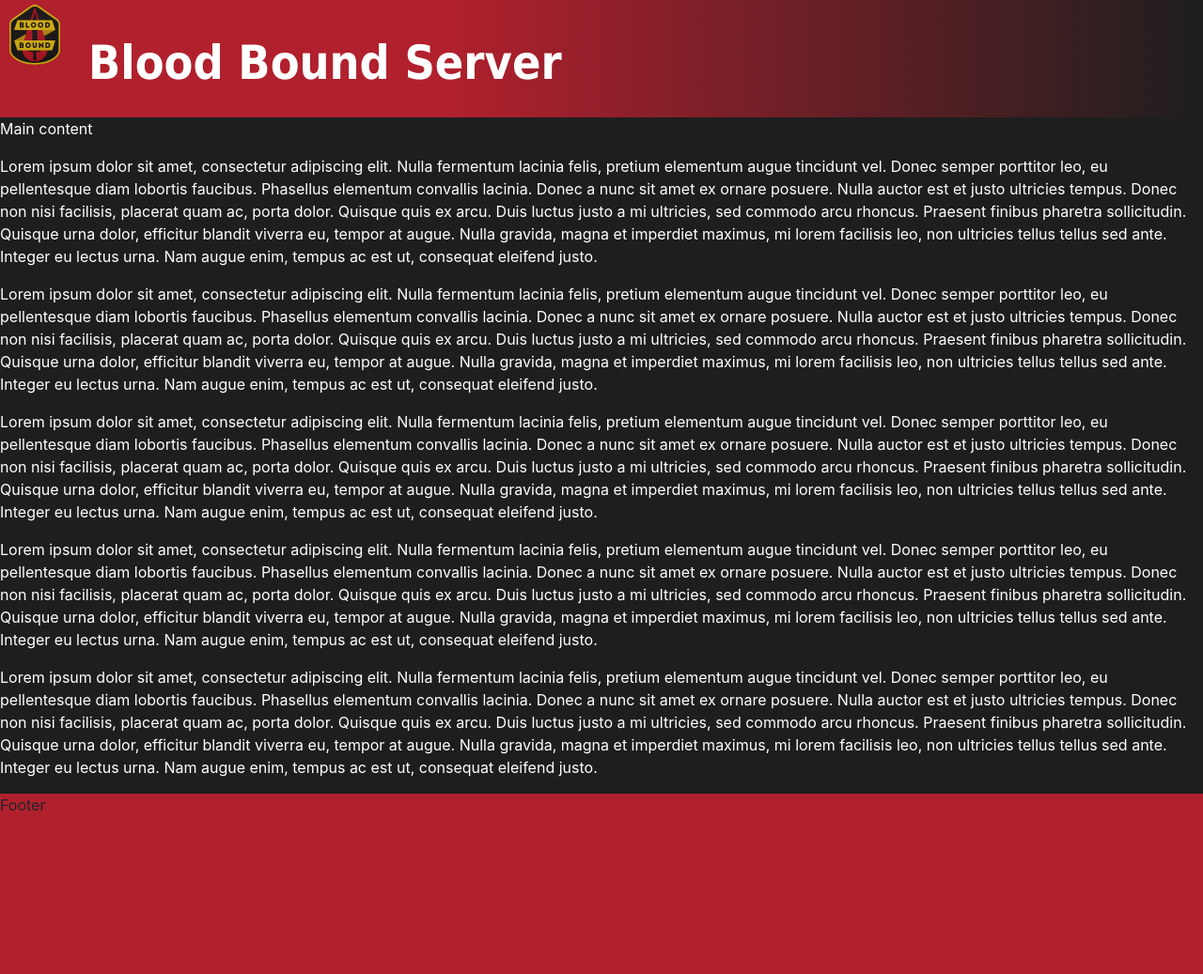
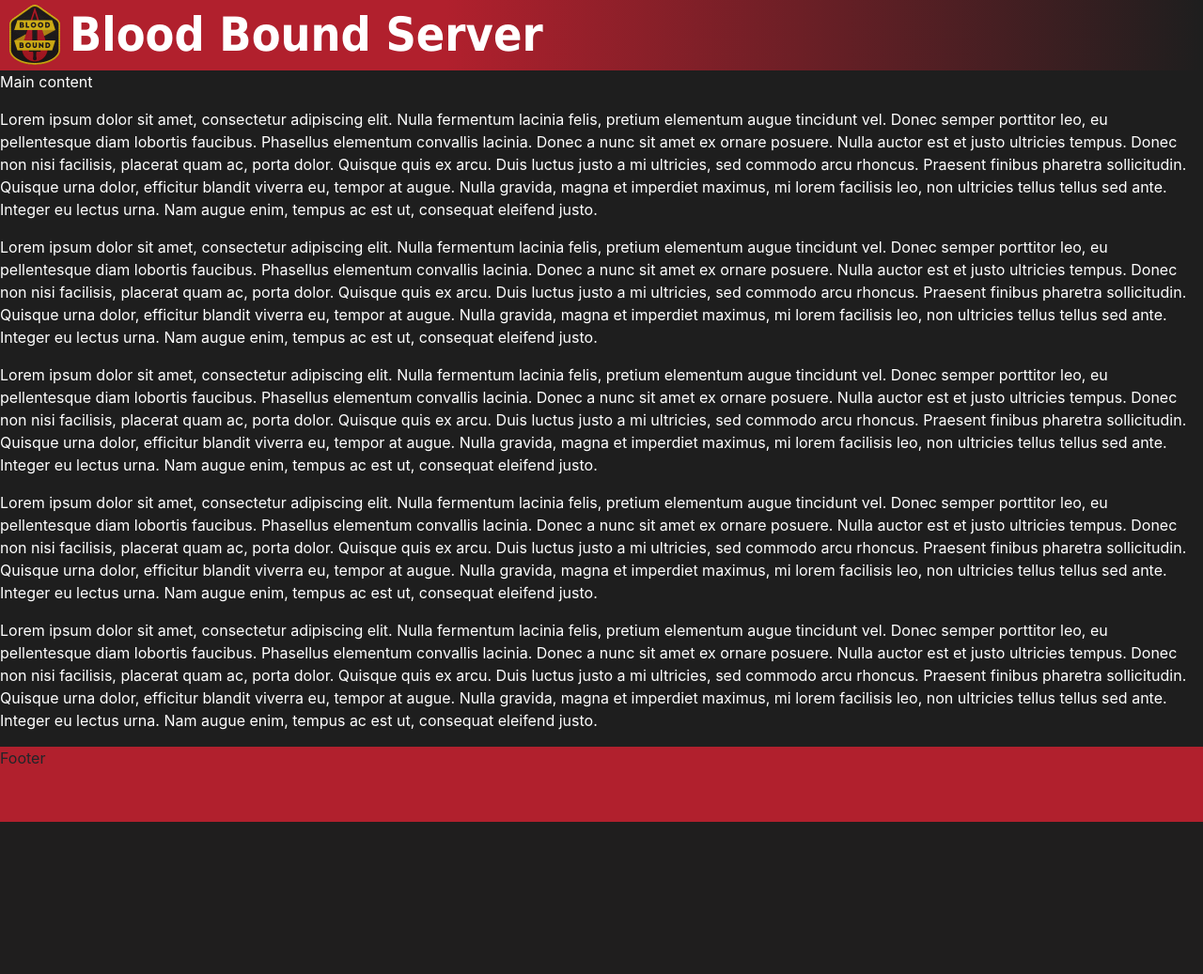
Before and after one commit to Emmo2gee/Emmo2gee.github.io, a PHP site: page / in a window 1280 px wide. Shown: the whole page at 94% size. After the commit the page ends 875 px from the top, so only its background shows below. Run offline with PHP 8.4, Linux system fonts and the light colour scheme.

Commit message:
Update main.css

```diff
--- a/css/main.css
+++ b/css/main.css
@@ -16,7 +16,6 @@
 			text-align: left;
 			background: linear-gradient(to right, rgba(177,32,45,1) 400px, rgba(177,32,45,0));
 			flex: 1 1 auto;
-			padding: 30px 20px 20px 20px;
 		}
 		.flex-header-image {
 			flex: 0 1 0;
@@ -36,6 +35,6 @@
 			color: white;
 		}
 		.footer {
-			flex: 0 0 12em;
+			flex: 0 0 5em;
 			background-color: #b1202d;
 		}
```
